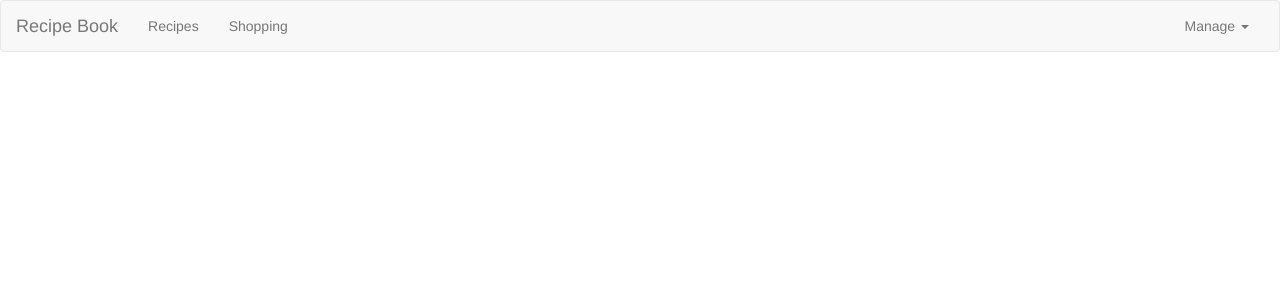
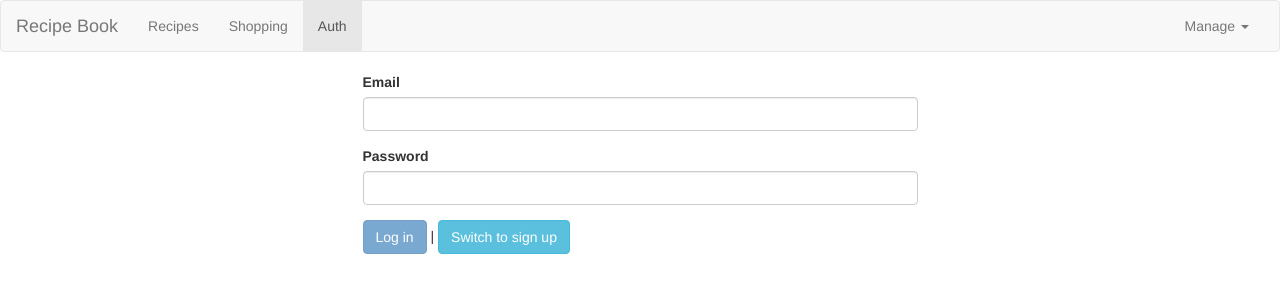
Before and after one commit to CrescentRune/ng-recipe-book, an Angular app: page /auth in a window 1280 px wide. Before the commit this address led to /. Shown: the top 300 px of the page. Built offline with nearby package versions, Linux system fonts and the light colour scheme.

Commit message:
Added auth service and attached to Firebase

```diff
--- a/src/app/app-routing.module.ts
+++ b/src/app/app-routing.module.ts
@@ -7,6 +7,7 @@ import { RecipeStartComponent } from './recipes/recipe-start/recipe-start.compon
 import { RecipeDetailComponent } from './recipes/recipe-detail/recipe-detail.component';
 import { RecipeEditComponent } from './recipes/recipe-edit/recipe-edit.component';
 import { RecipesResolverService } from './recipes/recipes-resolver.service';
+import { AuthComponent } from './auth/auth.component';
 
 const routes: Routes = [
   { path: '', redirectTo: '/recipes', pathMatch: 'full' },
@@ -28,6 +29,10 @@ const routes: Routes = [
         resolve: [RecipesResolverService]
       }
     ]
+  },
+  {
+    path: 'auth',
+    component: AuthComponent
   }
 ];
 
--- a/src/app/app.module.ts
+++ b/src/app/app.module.ts
@@ -17,12 +17,15 @@ import { ShoppingListService } from './shopping-list/shopping-list.service';
 import { RecipeStartComponent } from './recipes/recipe-start/recipe-start.component';
 import { RecipeEditComponent } from './recipes/recipe-edit/recipe-edit.component';
 import { RecipesService } from './recipes/recipes.service';
-import { RouterModule } from '@angular/router';
+import { AuthComponent } from './auth/auth.component';
+import { LoadingSpinnerComponent } from './shared/loading-spinner/loading-spinner.component';
 
 @NgModule({
   declarations: [
     AppComponent,
+    AuthComponent,
     HeaderComponent,
+    LoadingSpinnerComponent,
     ShoppingListComponent,
     ShoppingEditComponent,
     RecipeListComponent,
--- /dev/null
+++ b/src/app/auth/auth.component.html
@@ -0,0 +1,36 @@
+<div class="row">
+    <div class="col-xs-12 col-md-6 col-md-offset-3">
+        <div class="alert alert-danger alert-dismissible" *ngIf="error" (click)="error = ''" style="cursor: pointer;">
+            <p>{{ error }}</p>
+        </div>
+        <div style="text-align: center;" *ngIf="isLoading">
+            <app-loading-spinner></app-loading-spinner>
+        </div>
+        <form #authForm="ngForm" (ngSubmit)="onAuthenticate(authForm)" *ngIf="!isLoading">
+            <div class="form-group">
+                <label for="email">Email</label>
+                <input
+                    type="email"
+                    class="form-control"
+                    ngModel
+                    name="email"
+                    required
+                    email>
+            </div>
+            <div class="form-group">
+                <label for="password">Password</label>
+                <input
+                    type="password"
+                    class="form-control"
+                    ngModel
+                    name="password"
+                    required
+                    minlength="6">
+            </div>
+            <div>
+                <button type="submit" class="btn btn-primary" [disabled]="authForm.invalid">{{isSignUp ? 'Sign up' : 'Log in'}}</button> |
+                <button type="button" class="btn btn-info" (click)="onSwitchMode()">{{isSignUp ? 'Already a user? Log in!' : 'Switch to sign up'}}</button>
+            </div>
+        </form>
+    </div>
+</div>
--- /dev/null
+++ b/src/app/auth/auth.component.ts
@@ -0,0 +1,48 @@
+import { Component } from "@angular/core";
+import { NgForm } from "@angular/forms";
+import { Observable } from "rxjs";
+
+import { AuthResponseData, AuthService } from "./auth.service";
+
+@Component({
+    selector: 'app-auth',
+    templateUrl: './auth.component.html'
+})
+export class AuthComponent {
+    isSignUp = false;
+    isLoading = false;
+    error: string = '';
+
+    constructor(private authService: AuthService) {}
+
+    onSwitchMode() {
+        this.isSignUp = !this.isSignUp;
+    }
+
+    onAuthenticate(form: NgForm) {
+        if (!form.valid) return;
+        const email = form.value.email;
+        const password = form.value.password;
+
+        let authObs: Observable<AuthResponseData>;
+
+        this.isLoading = true;
+        if (this.isSignUp) {
+            authObs = this.authService.signUp(email, password);
+        } else {
+            authObs = this.authService.logIn(email, password);
+        }
+
+        authObs.subscribe(
+            (data) => {
+                this.isLoading = false;
+            },
+            (errorMsg) => {
+                this.error = errorMsg;
+                this.isLoading = false;
+            }
+        );
+        form.reset();
+    }
+
+}
--- /dev/null
+++ b/src/app/auth/auth.service.ts
@@ -0,0 +1,83 @@
+import { HttpClient } from "@angular/common/http";
+import { Injectable } from "@angular/core";
+import { Subject, throwError } from "rxjs";
+import { catchError, tap } from "rxjs/operators";
+
+import { User } from "./user.model";
+
+export interface AuthResponseData {
+    kind: string;
+    idToken: string;
+    email: string;
+    refreshToken: string;
+    expiresIn: string;
+    localId: string;
+    registered?: boolean;
+}
+
+@Injectable({
+    providedIn: 'root'
+})
+export class AuthService {
+    constructor(private http: HttpClient) {}
+
+    user = new Subject<User>();
+
+
+    signUp(email: string, password: string) {
+        return this.http
+            .post<AuthResponseData>(
+                `https://identitytoolkit.googleapis.com/v1/accounts:signUp?key=AIzaSyA7sCZ7aU6b1OqDUEGfC03XeKK220A04Dw`,
+                {
+                    email,
+                    password,
+                    returnSecureToken: true
+                }
+            )
+            .pipe(
+                catchError(this.handleError),
+                tap(this.handleAuth)
+            );
+    }
+
+    logIn(email: string, password: string) {
+        return this.http.post<AuthResponseData>(
+            'https://identitytoolkit.googleapis.com/v1/accounts:signInWithPassword?key=AIzaSyA7sCZ7aU6b1OqDUEGfC03XeKK220A04Dw',
+            {email, password, returnSecureToken: true}
+        )
+        .pipe(
+            catchError(this.handleError),
+            tap(this.handleAuth)
+        )
+    }
+
+    private handleAuth(respData: AuthResponseData) {
+        const expirationDate = new Date(new Date().getTime() + (+respData.expiresIn * 1000));
+        const user = new User(respData.email, respData.localId, respData.idToken, expirationDate)
+        this.user.next(user);
+    }
+
+    private handleError(errorResp: any) {
+        let errorMsg = 'An unknown error ocurred';
+        if (!errorResp.error || !errorResp.error.error) {
+            return throwError(errorMsg);
+        }
+
+        switch (errorResp.error.error.message) {
+            case 'EMAIL_EXISTS':
+                errorMsg = 'This email exists. Please log in.'
+                break;
+            case 'EMAIL_NOT_FOUND':
+                errorMsg = 'Please register this email to the application'
+                break;
+            case 'INVALID_PASSWORD':
+                errorMsg = 'Username and password do not match. Please try again.'
+                break;
+            case 'USER_DISABLED':
+                errorMsg = 'User has been disabled by administrator. Please contact so-and-so if you believe this is a mistake.'
+        }
+
+        return throwError(errorMsg);
+    }
+
+}
--- /dev/null
+++ b/src/app/auth/user.model.ts
@@ -0,0 +1,13 @@
+export class User {
+    constructor(
+        public email: string,
+        public id: string,
+        private _token: string,
+        private _tokenExpirationDate: Date
+    ) {}
+
+    get token() {
+        if (!this._tokenExpirationDate || (new Date() > this._tokenExpirationDate)) return null;
+        return this._token;
+    }
+}
--- a/src/app/header/header.component.html
+++ b/src/app/header/header.component.html
@@ -18,6 +18,7 @@
             <ul class="nav navbar-nav">
                 <li routerLinkActive="active"><a routerLink="recipes">Recipes</a></li>
                 <li routerLinkActive="active"><a routerLink="shopping-list">Shopping</a></li>
+                <li routerLinkActive="active"><a routerLink="auth">Auth</a></li>
             </ul>
             <ul class="nav navbar-nav navbar-right">
                 <li class="dropdown" appDropdown>
--- /dev/null
+++ b/src/app/shared/loading-spinner/loading-spinner.component.css
@@ -0,0 +1,36 @@
+.lds-facebook {
+  display: inline-block;
+  position: relative;
+  width: 80px;
+  height: 80px;
+}
+.lds-facebook div {
+  display: inline-block;
+  position: absolute;
+  left: 8px;
+  width: 16px;
+  background: #000;
+  animation: lds-facebook 1.2s cubic-bezier(0, 0.5, 0.5, 1) infinite;
+}
+.lds-facebook div:nth-child(1) {
+  left: 8px;
+  animation-delay: -0.24s;
+}
+.lds-facebook div:nth-child(2) {
+  left: 32px;
+  animation-delay: -0.12s;
+}
+.lds-facebook div:nth-child(3) {
+  left: 56px;
+  animation-delay: 0;
+}
+@keyframes lds-facebook {
+  0% {
+    top: 8px;
+    height: 64px;
+  }
+  50%, 100% {
+    top: 24px;
+    height: 32px;
+  }
+}
--- /dev/null
+++ b/src/app/shared/loading-spinner/loading-spinner.component.ts
@@ -0,0 +1,10 @@
+import { Component } from "@angular/core";
+
+@Component({
+    selector: 'app-loading-spinner',
+    template: `
+        <div class="lds-facebook"><div></div><div></div><div></div></div>
+    `,
+    styleUrls: ['./loading-spinner.component.css']
+})
+export class LoadingSpinnerComponent {}
```
